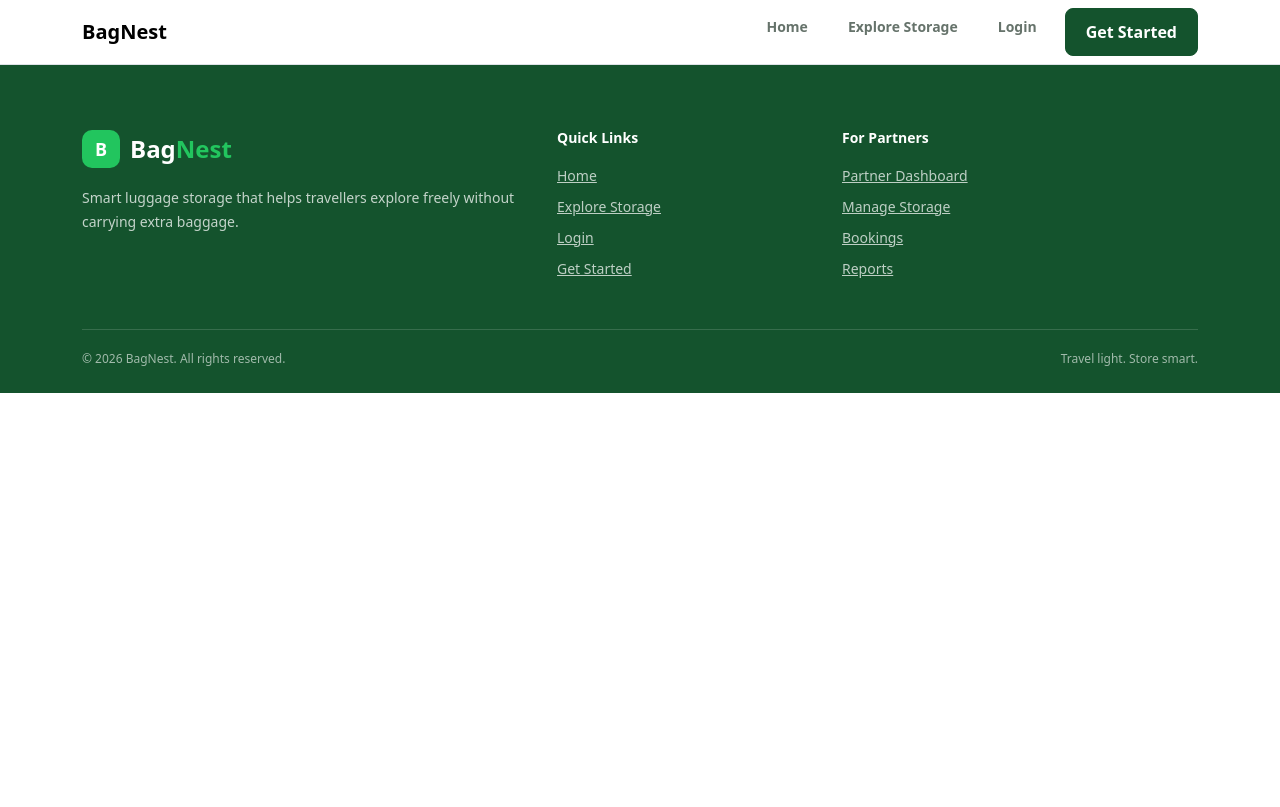
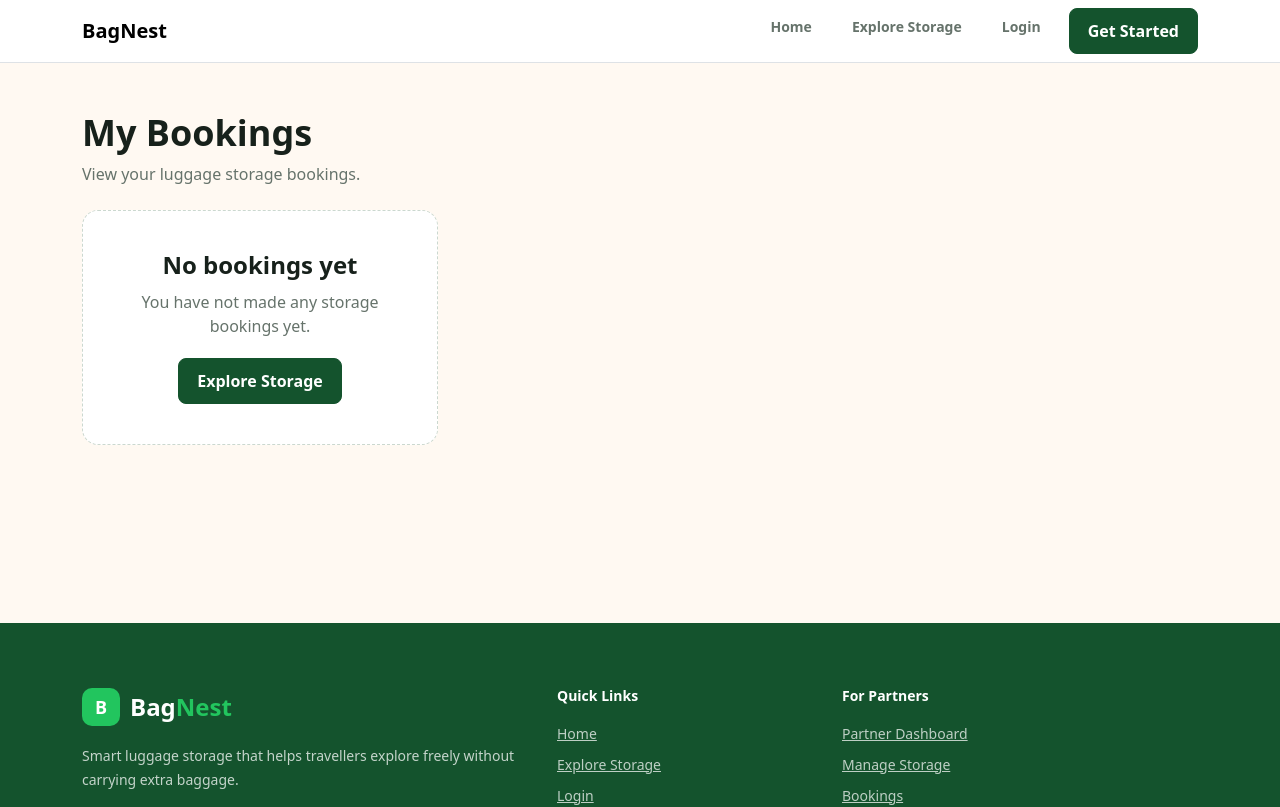
Before and after one commit to paviththira-vinayagamoorthy/BagNest, a React (Vite) app in the folder frontend/hackathon_projects/: page /my-bookings in a window 1280 px wide. Shown: the top 807 px of the page. Built offline with nearby package versions, Linux system fonts and the light colour scheme.

Commit message:
booking details ui finished

```diff
--- a/frontend/hackathon_projects/src/index.css
+++ b/frontend/hackathon_projects/src/index.css
@@ -832,3 +832,178 @@
 .password-toggle:hover {
   color: #22C55E;
 }
+
+/* =========================================
+   TRAVELLER DASHBOARD
+========================================= */
+
+.dashboard-page {
+  background-color: #fff9f2;
+  min-height: 70vh;
+}
+
+.dashboard-card {
+  background-color: #ffffff;
+  border: 1px solid #e7eee9;
+  border-radius: 16px;
+  padding: 24px;
+  height: 100%;
+  transition: 0.2s ease;
+}
+
+.dashboard-card:hover {
+  transform: translateY(-4px);
+  border-color: #22c55e;
+  box-shadow: 0 10px 25px rgba(20, 83, 45, 0.08);
+}
+
+.dashboard-card h4 {
+  color: #17211b;
+  font-size: 20px;
+  font-weight: 700;
+  margin-bottom: 12px;
+}
+
+.dashboard-card p {
+  color: #66736b;
+  line-height: 1.6;
+}
+
+.dashboard-card .btn {
+  margin-top: 10px;
+}
+
+
+/* =========================================
+   COMMON PAGE
+========================================= */
+
+.page-section {
+  background-color: #fff9f2;
+  min-height: 70vh;
+}
+
+.page-title {
+  color: #17211b;
+  font-size: 36px;
+  font-weight: 700;
+}
+
+.page-description {
+  color: #66736b;
+  font-size: 16px;
+}
+
+
+/* =========================================
+   MY BOOKINGS
+========================================= */
+
+.booking-page {
+  background-color: #fff9f2;
+  min-height: 70vh;
+}
+
+.booking-card {
+  background-color: #ffffff;
+  border: 1px solid #e7eee9;
+  border-radius: 16px;
+  padding: 24px;
+  height: 100%;
+}
+
+.booking-card h4 {
+  color: #17211b;
+  font-size: 20px;
+  font-weight: 700;
+}
+
+.booking-card p {
+  color: #66736b;
+  line-height: 1.6;
+}
+
+.booking-status {
+  display: inline-block;
+  background-color: #dcfce7;
+  color: #16a34a;
+  border-radius: 20px;
+  padding: 6px 12px;
+  font-size: 13px;
+  font-weight: 600;
+}
+
+
+/* =========================================
+   COMMON CARD
+========================================= */
+
+.bag-card {
+  background-color: #ffffff;
+  border: 1px solid #e7eee9;
+  border-radius: 16px;
+  box-shadow: 0 4px 15px rgba(20, 83, 45, 0.05);
+}
+
+
+/* =========================================
+   FORM BUTTON
+========================================= */
+
+.btn-primary-custom {
+  background-color: #14532d;
+  border: 1px solid #14532d;
+  color: #ffffff;
+  border-radius: 8px;
+  font-weight: 600;
+  padding: 10px 18px;
+}
+
+.btn-primary-custom:hover {
+  background-color: #0f3f22;
+  border-color: #0f3f22;
+  color: #ffffff;
+}
+
+
+/* =========================================
+   EMPTY STATE
+========================================= */
+
+.empty-state {
+  background-color: #ffffff;
+  border: 1px dashed #cbd8cf;
+  border-radius: 16px;
+  padding: 40px 24px;
+  text-align: center;
+}
+
+.empty-state h4 {
+  color: #17211b;
+  font-weight: 700;
+  margin-bottom: 10px;
+}
+
+.empty-state p {
+  color: #66736b;
+  margin-bottom: 20px;
+}
+
+
+/* =========================================
+   RESPONSIVE
+========================================= */
+
+@media (max-width: 768px) {
+  .page-title {
+    font-size: 30px;
+  }
+
+  .dashboard-card {
+    padding: 20px;
+  }
+
+  .booking-card {
+    padding: 20px;
+  }
+}
--- a/frontend/hackathon_projects/src/pages/routes/AppRoutes.jsx
+++ b/frontend/hackathon_projects/src/pages/routes/AppRoutes.jsx
@@ -7,6 +7,7 @@ import ExploreStorage from "../traveller/ExploreStorage";
 import StorageDetails from "../traveller/StorageDetails";
 import Booking from "../traveller/Booking";
 import TravellerDashboard from "../traveller/TravellerDashboard";
+import MyBookings from "../traveller/MyBookings";
 
 function AppRoutes() {
   return (
@@ -19,6 +20,7 @@ function AppRoutes() {
       <Route path="/storage/:id" element={<StorageDetails />}/>
       <Route path="/booking/:id" element={<Booking />}/>
       <Route path="/traveller-dashboard" element={<TravellerDashboard />}/>
+      <Route path="/my-bookings" element={<MyBookings />}/>
     </Routes>
   );
 }
--- a/frontend/hackathon_projects/src/pages/traveller/Booking.jsx
+++ b/frontend/hackathon_projects/src/pages/traveller/Booking.jsx
@@ -48,6 +48,7 @@ function Booking() {
         {/* Booking form */}
         <form>
 
+          {/* Number of bags */}
           <div className="mb-3">
             <label className="form-label">
               Number of Bags
@@ -57,9 +58,11 @@ function Booking() {
               type="number"
               className="form-control"
               placeholder="Enter number of bags"
+              min="1"
             />
           </div>
 
+          {/* Booking date */}
           <div className="mb-3">
             <label className="form-label">
               Booking Date
@@ -71,9 +74,10 @@ function Booking() {
             />
           </div>
 
-          <div className="mb-4">
+          {/* Start time */}
+          <div className="mb-3">
             <label className="form-label">
-              Booking Time
+              Start Time
             </label>
 
             <input
@@ -82,6 +86,19 @@ function Booking() {
             />
           </div>
 
+          {/* End time */}
+          <div className="mb-4">
+            <label className="form-label">
+              End Time
+            </label>
+
+            <input
+              type="time"
+              className="form-control"
+            />
+          </div>
+
+          {/* Confirm booking */}
           <button
             type="submit"
             className="btn btn-primary-custom"
--- /dev/null
+++ b/frontend/hackathon_projects/src/pages/traveller/MyBookings.jsx
@@ -0,0 +1,52 @@
+import { Link } from "react-router-dom";
+
+function MyBookings() {
+  return (
+    <div className="booking-page py-5">
+
+      <div className="container">
+
+        {/* Page heading */}
+        <h1 className="page-title">
+          My Bookings
+        </h1>
+
+        <p className="page-description">
+          View your luggage storage bookings.
+        </p>
+
+        {/* Booking list */}
+        <div className="row mt-4">
+
+          <div className="col-md-6 col-lg-4 mb-4">
+
+            <div className="empty-state">
+
+              <h4>
+                No bookings yet
+              </h4>
+
+              <p>
+                You have not made any storage bookings yet.
+              </p>
+
+              <Link
+                to="/explore-storage"
+                className="btn btn-primary-custom"
+              >
+                Explore Storage
+              </Link>
+
+            </div>
+
+          </div>
+
+        </div>
+
+      </div>
+
+    </div>
+  );
+}
+
+export default MyBookings;
--- a/frontend/hackathon_projects/src/pages/traveller/TravellerDashboard.jsx
+++ b/frontend/hackathon_projects/src/pages/traveller/TravellerDashboard.jsx
@@ -1,58 +1,81 @@
+import { Link } from "react-router-dom";
+
 function TravellerDashboard() {
   return (
-    <div className="container py-5">
+    <div className="dashboard-page py-5">
+
+      <div className="container">
 
         {/* Dashboard heading */}
-      <h1 className="fw-bold">
+        <h1 className="page-title">
           Traveller Dashboard
         </h1>
 
-      <p className="text-muted">
+        <p className="page-description">
           Welcome to your BagNest dashboard.
         </p>
 
         {/* Dashboard options */}
         <div className="row mt-4">
 
-        <div className="col-md-4 mb-3">
-          <div className="card p-4 h-100">
-            <h4>Explore Storage</h4>
+          {/* Explore Storage */}
+          <div className="col-md-4 mb-4">
 
-            <p className="text-muted">
+            <div className="dashboard-card">
+
+              <h4>
+                Explore Storage
+              </h4>
+
+              <p>
                 Find a safe place to store your luggage.
               </p>
 
-            <a
-              href="/explore-storage"
+              <Link
+                to="/explore-storage"
                 className="btn btn-primary-custom"
               >
                 Explore Storage
-            </a>
-          </div>
+              </Link>
+
             </div>
 
-        <div className="col-md-4 mb-3">
-          <div className="card p-4 h-100">
-            <h4>My Bookings</h4>
+          </div>
 
-            <p className="text-muted">
+          {/* My Bookings */}
+          <div className="col-md-4 mb-4">
+
+            <div className="dashboard-card">
+
+              <h4>
+                My Bookings
+              </h4>
+
+              <p>
                 View your luggage storage bookings.
               </p>
 
-            <button
+              <Link
+                to="/my-bookings"
                 className="btn btn-primary-custom"
-              disabled
               >
                 My Bookings
-            </button>
-          </div>
+              </Link>
+
             </div>
 
-        <div className="col-md-4 mb-3">
-          <div className="card p-4 h-100">
-            <h4>Notifications</h4>
+          </div>
 
-            <p className="text-muted">
+          {/* Notifications */}
+          <div className="col-md-4 mb-4">
+
+            <div className="dashboard-card">
+
+              <h4>
+                Notifications
+              </h4>
+
+              <p>
                 Check your booking notifications.
               </p>
 
@@ -62,7 +85,11 @@ function TravellerDashboard() {
               >
                 Notifications
               </button>
+
             </div>
+
+          </div>
+
         </div>
 
       </div>
```
Lines whose indentation alone changed are shown as unchanged.
